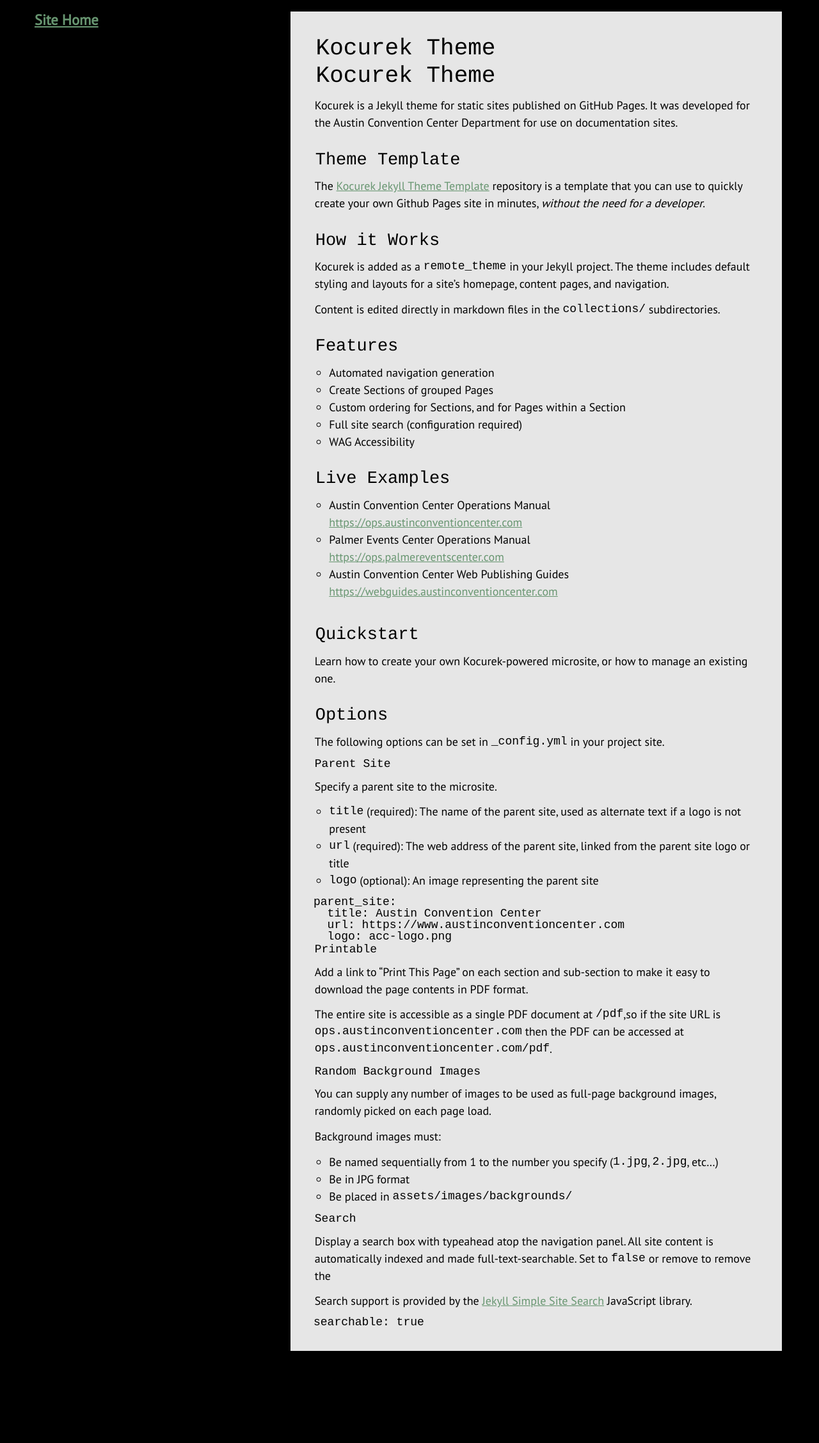
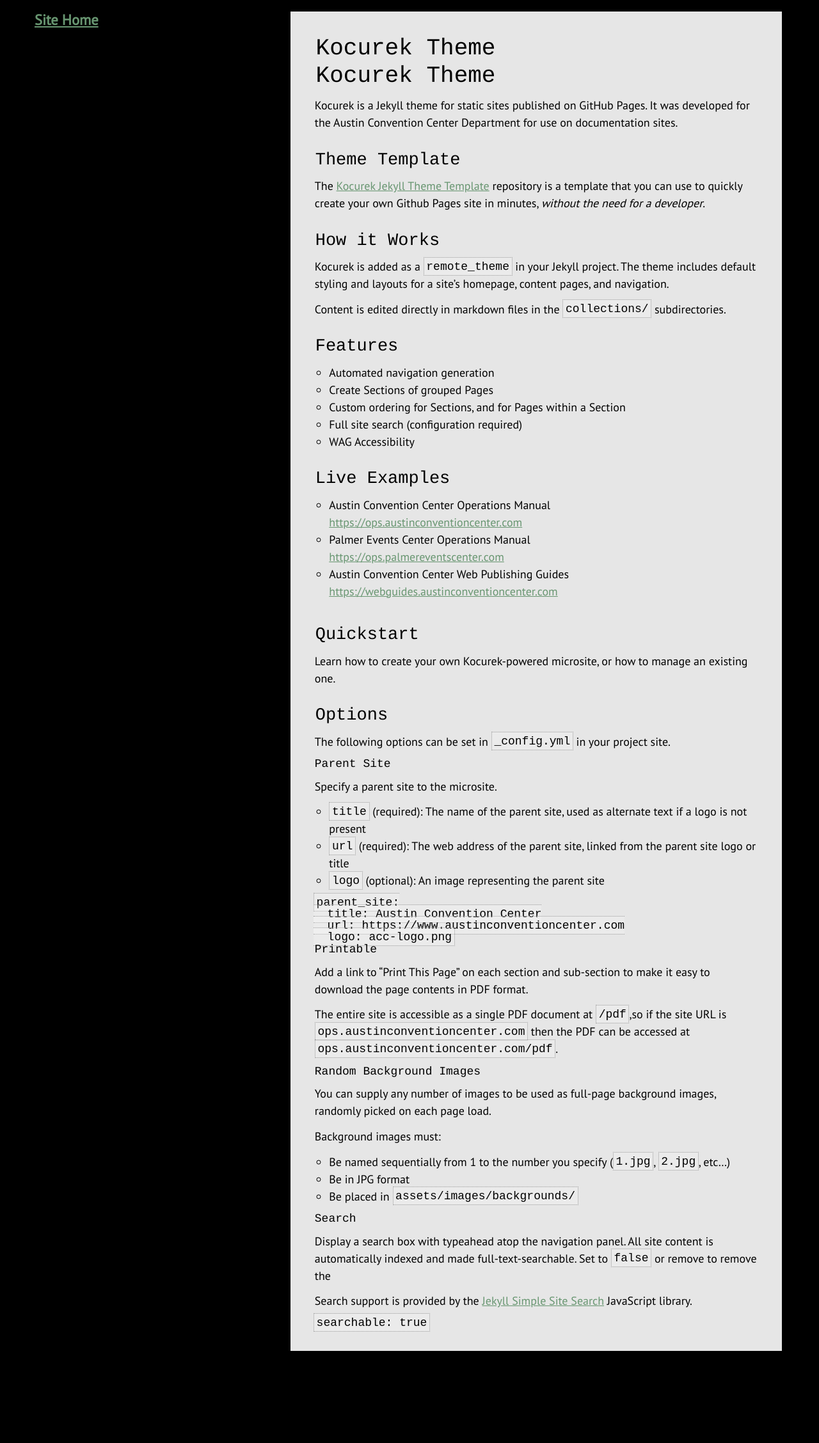
Before and after one commit to cityofaustin/jekyll-theme-kocurek, a Jekyll site: the page built from README.md, in a window 1280 px wide. Shown: the whole page at 64% size. Built offline with Jekyll 4.4.1, drawn with Linux system fonts in a browser that asks for light colours; some web fonts are replaced; our own code applies the rules of GitHub Pages for plain Markdown files; comment, search, counter and statistics services are not loaded.

Commit message:
Applying styling to <code> and <blockquote> tags

```diff
--- a/_sass/_typography.scss
+++ b/_sass/_typography.scss
@@ -55,3 +55,16 @@
 h3 {
   font-size: 1rem;
 }
+
+blockquote {
+  border-left: 5px solid #999;
+  color: #333;
+  font-size: .9em;
+  padding-left: 1em;
+}
+
+code {
+  padding: .2em;
+  background-color:rgba(white, .2);
+  border: 1px dotted #999;
+}
```
